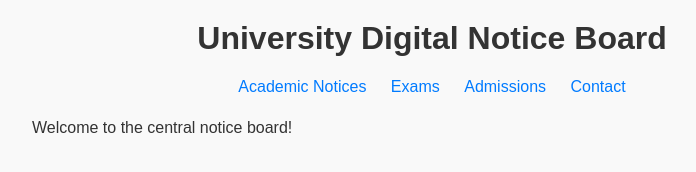
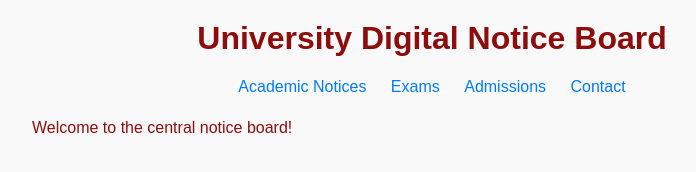
Before and after one commit to L1F22BSSE0074/uni-notice-board, a website: page src/index.html in a window 1280 px wide. Shown: the whole page, without its empty margins (208-904 px from the left). Drawn offline with Linux system fonts and the light colour scheme.

Commit message:
Change text color from #333 to #8d0d0d

```diff
--- a/styles/style.css
+++ b/styles/style.css
@@ -6,7 +6,7 @@ body {
     padding: 0;
     font-family: Arial, sans-serif;
     background-color: #f9f9f9;
-    color: #333;
+    color: #8d0d0d;
 }
 
 /* Header */
```
